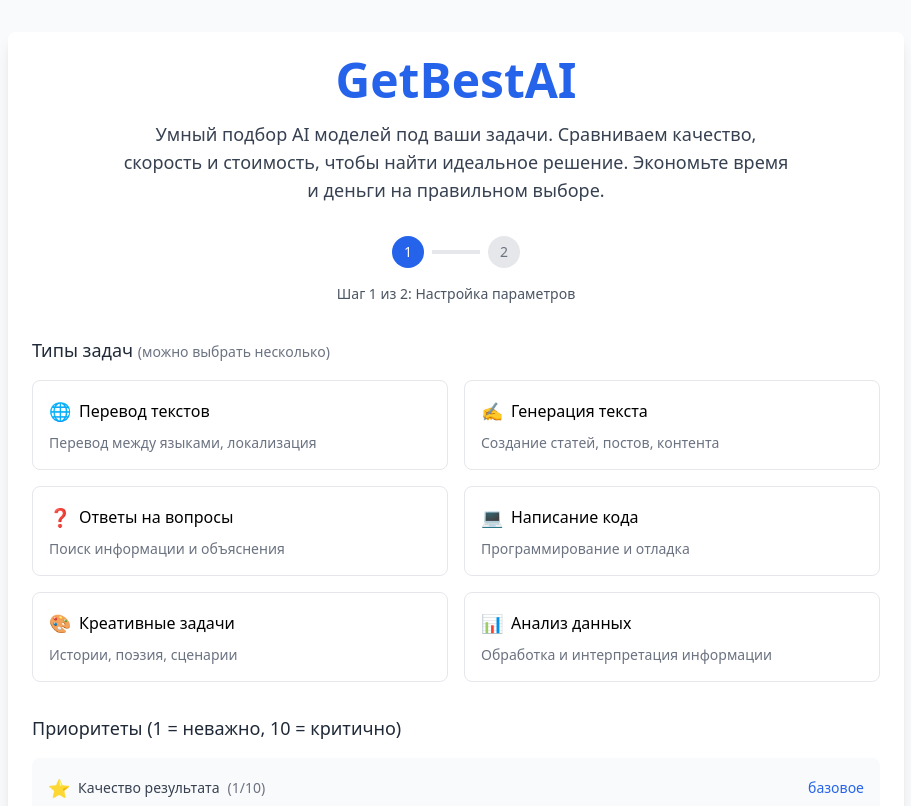
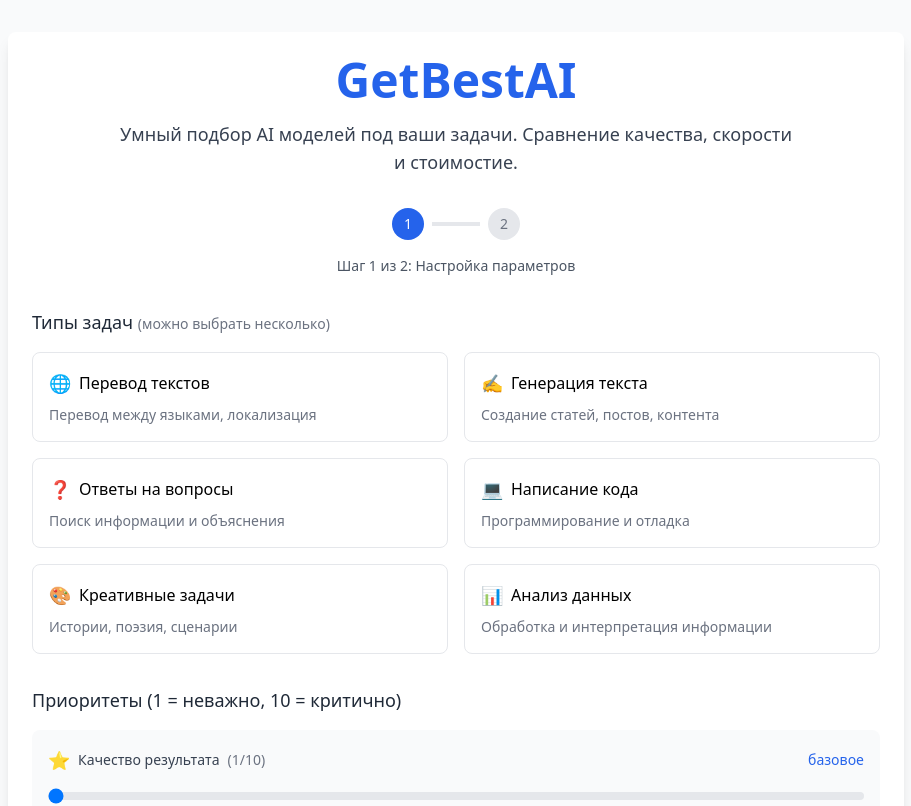
Before and after one commit to stasHrytsko/getbestai, a React (Vite) app: page / in a window 1280 px wide. Shown: the top 806 px of the page, without its empty margins (184-1095 px from the left). Built offline with nearby package versions, Linux system fonts and the light colour scheme.

Commit message:
Update app with API integration

```diff
--- a/src/App.jsx
+++ b/src/App.jsx
@@ -268,8 +268,7 @@ const App = () => {
               GetBestAI
             </h1>
             <p className="text-lg text-gray-700 max-w-2xl mx-auto">
-              Умный подбор AI моделей под ваши задачи. Сравниваем качество, скорость и стоимость,
-              чтобы найти идеальное решение. Экономьте время и деньги на правильном выборе.
+              Умный подбор AI моделей под ваши задачи. Сравнение качества, скорости и стоимостие.
             </p>
           </div>
 
```
